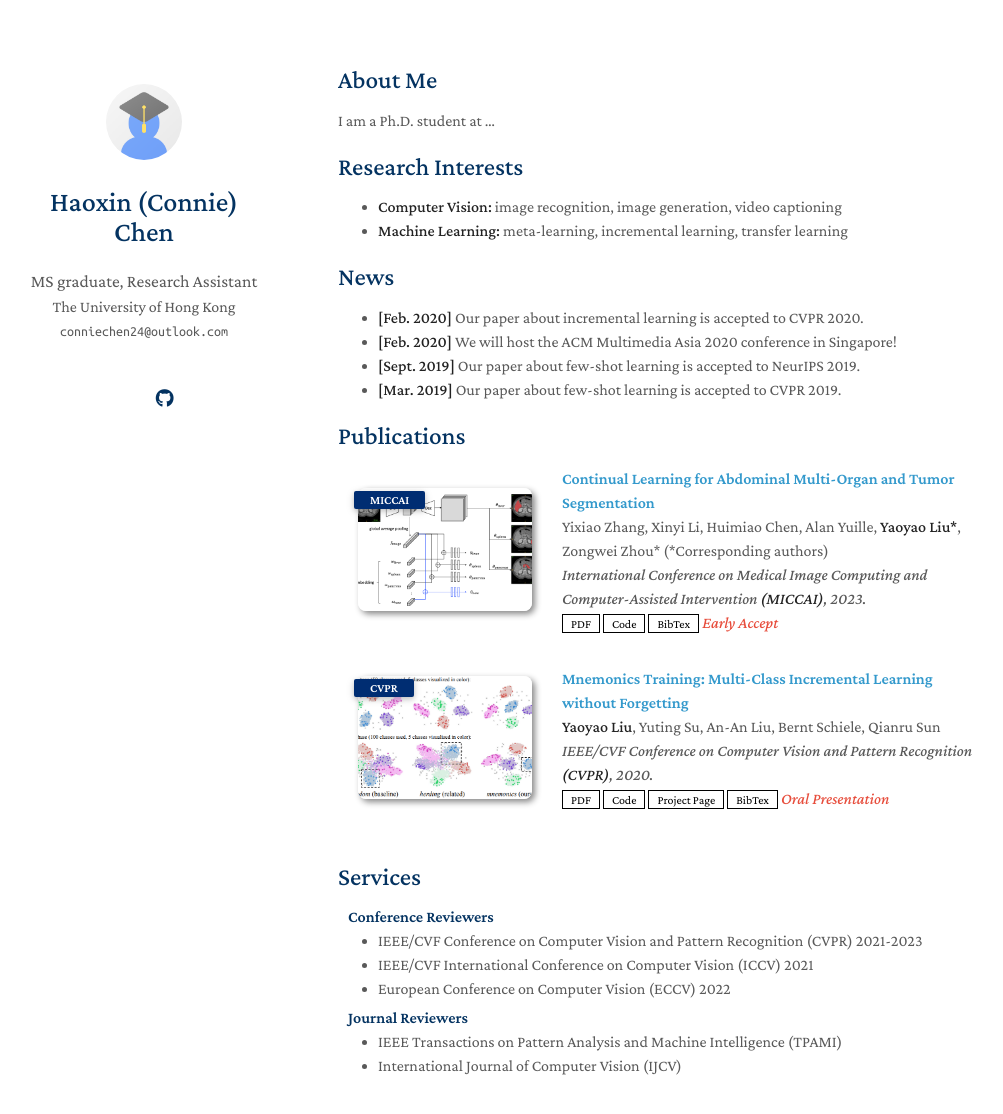
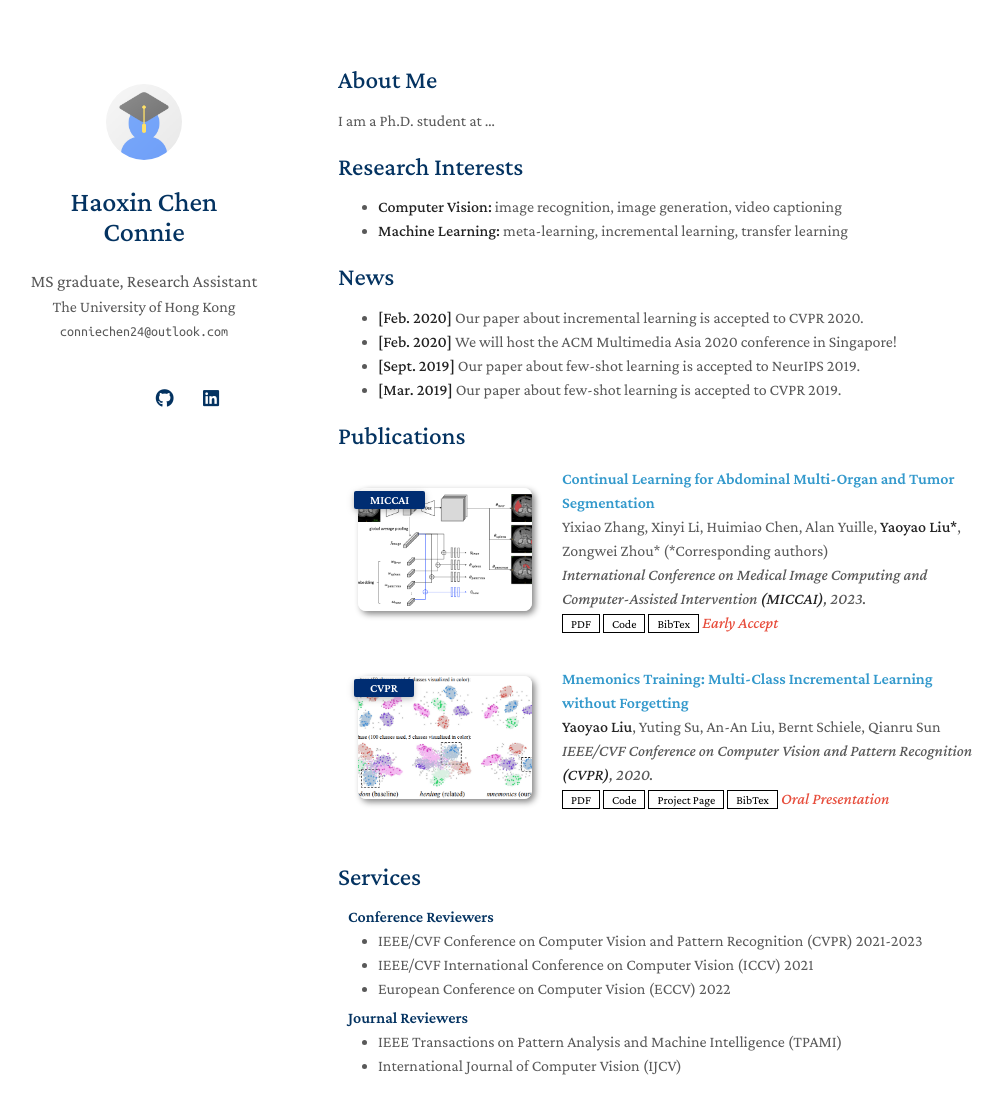
Before and after one commit to hxcconnie-star/hxcconnie-star.github.io, a Jekyll site: the page built from index.md, in a window 1280 px wide and 1172 px high. Shown: the top 1114 px of the window, without its empty margins (132-1135 px from the left). Built offline with Jekyll 4.4.1, drawn with Linux system fonts in a browser that asks for light colours; a style sheet for code colours, icons or effects is not loaded; our own code applies the rules of GitHub Pages for plain Markdown files; part of the change alters nothing that is shown.

Commit message:
_config.yml
change description

```diff
--- a/_config.yml
+++ b/_config.yml
@@ -1,21 +1,21 @@
 # Basic Information
-title: Haoxin (Connie) Chen
+title: Haoxin Chen Connie
 position: MS graduate, Research Assistant
 affiliation: The University of Hong Kong
 email: conniechen24@outlook.com
 
 # Search Engine Optimization (SEO)
 # The following information is used to improve the website traffic from search engines, e.g., Google.
-keywords: minimal light
-description: The Minimal Light is a simple and elegant jekyll theme for academic personal homepage.
+keywords: Haoxin Chen, Connie Chen, University of Hong Kong, health informatics, epidemiology
+description: Academic personal homepage by Haoxin (Connie) Chen.
 canonical: https://hxcconnie-star.github.io/
 
 # Links
 # If you don't need one of them, you may delete the corresponding line.
 google_scholar: https://scholar.google.com/citations?user=fF9lyU0AAAAJ
-# cv_link: assets/files/curriculum_vitae.pdf
+cv_link: assets/files/curriculum_vitae.pdf
 github_link: https://github.com/hxcconnie-star
-# linkedin: https://www.linkedin.com/
+linkedin: https://www.linkedin.com/in/haoxin-chen-984506157/
 # twitter: https://twitter.com/
 
 # Images (e.g., your profile picture and your website's favicon)
```
